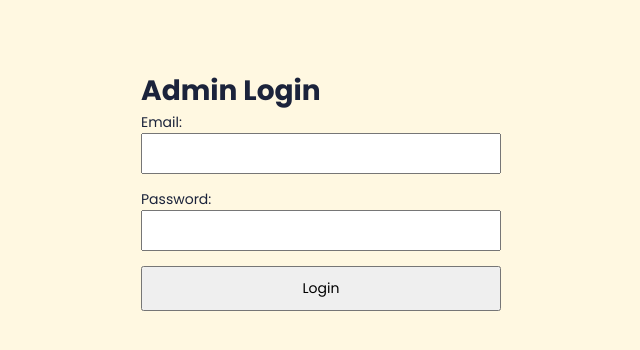
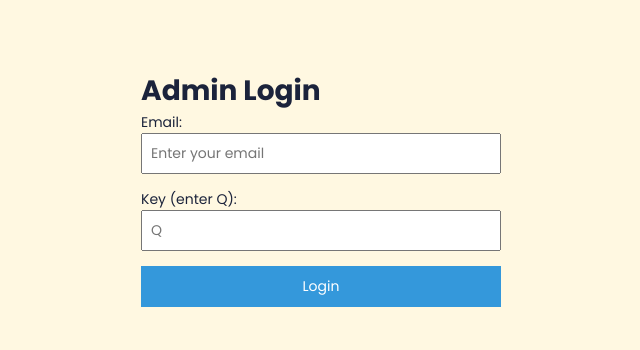
Before and after one commit to Hebron22133/jujjuju, a Next.js app: page /admin/login in a window 1280 px wide. Shown: the top 350 px of the page, without its empty margins (319-959 px from the left). Built offline with nearby package versions, Linux system fonts and the light colour scheme.

Commit message:
Simplify admin login - just email + letter Q

```diff
--- a/src/app/admin/login/page.tsx
+++ b/src/app/admin/login/page.tsx
@@ -5,7 +5,7 @@ import { useRouter } from 'next/navigation';
 
 export default function AdminLoginPage() {
   const [email, setEmail] = useState('');
-  const [password, setPassword] = useState('');
+  const [key, setKey] = useState('');
   const [loading, setLoading] = useState(false);
   const [error, setError] = useState('');
   const router = useRouter();
@@ -19,7 +19,7 @@ export default function AdminLoginPage() {
       const response = await fetch('/api/admin/login', {
         method: 'POST',
         headers: { 'Content-Type': 'application/json' },
-        body: JSON.stringify({ email, password }),
+        body: JSON.stringify({ email, key }),
       });
 
       const data = await response.json();
@@ -50,21 +50,24 @@ export default function AdminLoginPage() {
             value={email}
             onChange={(e) => setEmail(e.target.value)}
             required
-            style={{ width: '100%', padding: '8px' }}
+            placeholder="Enter your email"
+            style={{ width: '100%', padding: '8px', boxSizing: 'border-box' }}
           />
         </div>
         <div style={{ marginBottom: '15px' }}>
-          <label>Password:</label>
+          <label>Key (enter Q):</label>
           <input
-            type="password"
-            value={password}
-            onChange={(e) => setPassword(e.target.value)}
+            type="text"
+            value={key}
+            onChange={(e) => setKey(e.target.value.toUpperCase())}
             required
-            style={{ width: '100%', padding: '8px' }}
+            maxLength={1}
+            placeholder="Q"
+            style={{ width: '100%', padding: '8px', boxSizing: 'border-box' }}
           />
         </div>
         {error && <p style={{ color: 'red' }}>{error}</p>}
-        <button type="submit" disabled={loading} style={{ width: '100%', padding: '10px' }}>
+        <button type="submit" disabled={loading} style={{ width: '100%', padding: '10px', backgroundColor: '#3498db', color: 'white', border: 'none', cursor: 'pointer' }}>
           {loading ? 'Logging in...' : 'Login'}
         </button>
       </form>
--- a/src/app/api/admin/login/route.ts
+++ b/src/app/api/admin/login/route.ts
@@ -1,67 +1,69 @@
 import { NextRequest, NextResponse } from 'next/server';
 import { createSupabaseServerClient } from '@/lib/supabase/server';
-
-const ADMIN_EMAILS = ['papasupe85@gmail.com', 'hebronjesuloba@gmail.com'];
 
 export async function POST(req: NextRequest) {
   try {
     const supabase = await createSupabaseServerClient();
     const body = await req.json();
-    const { email, password } = body;
+    const { email, key } = body;
+
+    // Check if key is "Q"
+    if (key !== 'Q') {
+      return NextResponse.json({ error: 'Invalid key. Enter Q' }, { status: 401 });
+    }
 
     // Normalize email
     const normalizedEmail = (email || '').toLowerCase().trim();
 
-    // Check if email is admin
-    const isAdminEmail = ADMIN_EMAILS.some(
-      adminEmail => normalizedEmail === adminEmail.toLowerCase()
-    );
-
-    if (!isAdminEmail) {
-      return NextResponse.json({ error: 'Not an admin email' }, { status: 403 });
-    }
-
-    // Verify credentials against Supabase Auth
-    const { data, error } = await supabase.auth.signInWithPassword({
-      email: normalizedEmail,
-      password,
-    });
-
-    if (error || !data.user) {
-      return NextResponse.json({ error: 'Invalid credentials' }, { status: 401 });
-    }
-
-    // Ensure user exists in users table and is marked as admin
-    const { data: userProfile } = await supabase
+    // Get or create admin user
+    const { data: existingUser } = await supabase
       .from('users')
-      .select('id')
-      .eq('id', data.user.id)
+      .select('id, is_admin')
+      .eq('email', normalizedEmail)
       .maybeSingle();
 
-    if (!userProfile) {
-      // Create user as admin
+    if (existingUser) {
+      // User exists, ensure admin flag is set
+      await supabase
+        .from('users')
+        .update({ is_admin: true, is_activated: true })
+        .eq('id', existingUser.id);
+
+      return NextResponse.json({
+        success: true,
+        token: 'admin_token_' + existingUser.id,
+        user: { id: existingUser.id, email: normalizedEmail },
+      });
+    } else {
+      // Try to create user if they exist in auth
+      const { data: { user: authUser } } = await supabase.auth.admin.getUserById(existingUser?.id || '');
+
+      if (authUser) {
         await supabase
           .from('users')
           .insert({
-          id: data.user.id,
+            id: authUser.id,
             email: normalizedEmail,
             is_admin: true,
             is_activated: true,
+          })
+          .select()
+          .single();
+
+        return NextResponse.json({
+          success: true,
+          token: 'admin_token_' + authUser.id,
+          user: { id: authUser.id, email: normalizedEmail },
         });
       } else {
-      // Ensure existing user is marked as admin
-      await supabase
-        .from('users')
-        .update({ is_admin: true, is_activated: true })
-        .eq('id', data.user.id);
-    }
-
-    // Return session token
+        // User doesn't exist anywhere, just allow with email
         return NextResponse.json({
           success: true,
-      token: data.session?.access_token,
-      user: { id: data.user.id, email: data.user.email },
+          token: 'admin_token_' + normalizedEmail,
+          user: { email: normalizedEmail },
         });
+      }
+    }
   } catch (error) {
     console.error('Login error:', error);
     return NextResponse.json({ error: 'Server error' }, { status: 500 });
```
Lines whose indentation alone changed are shown as unchanged.
